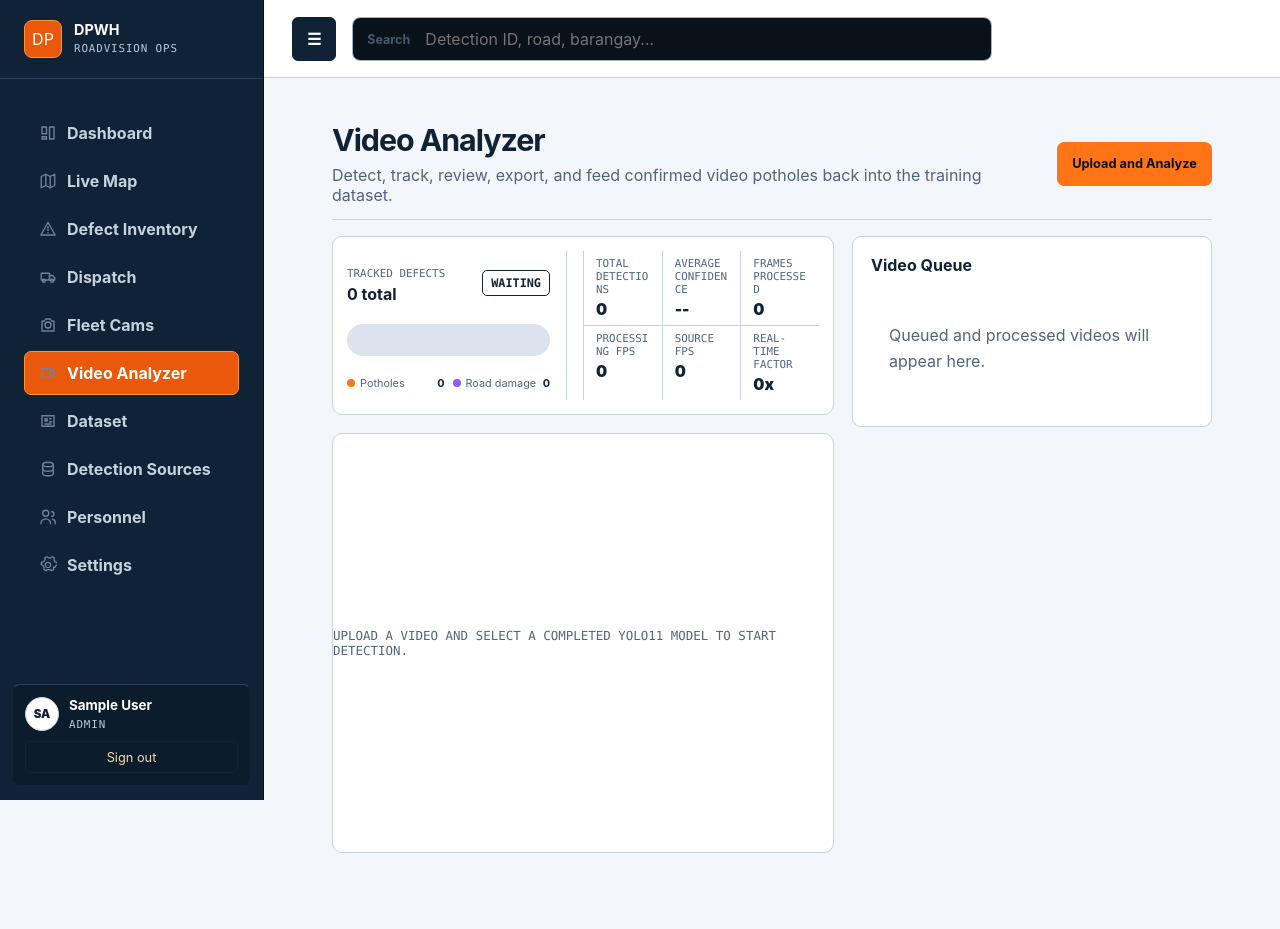
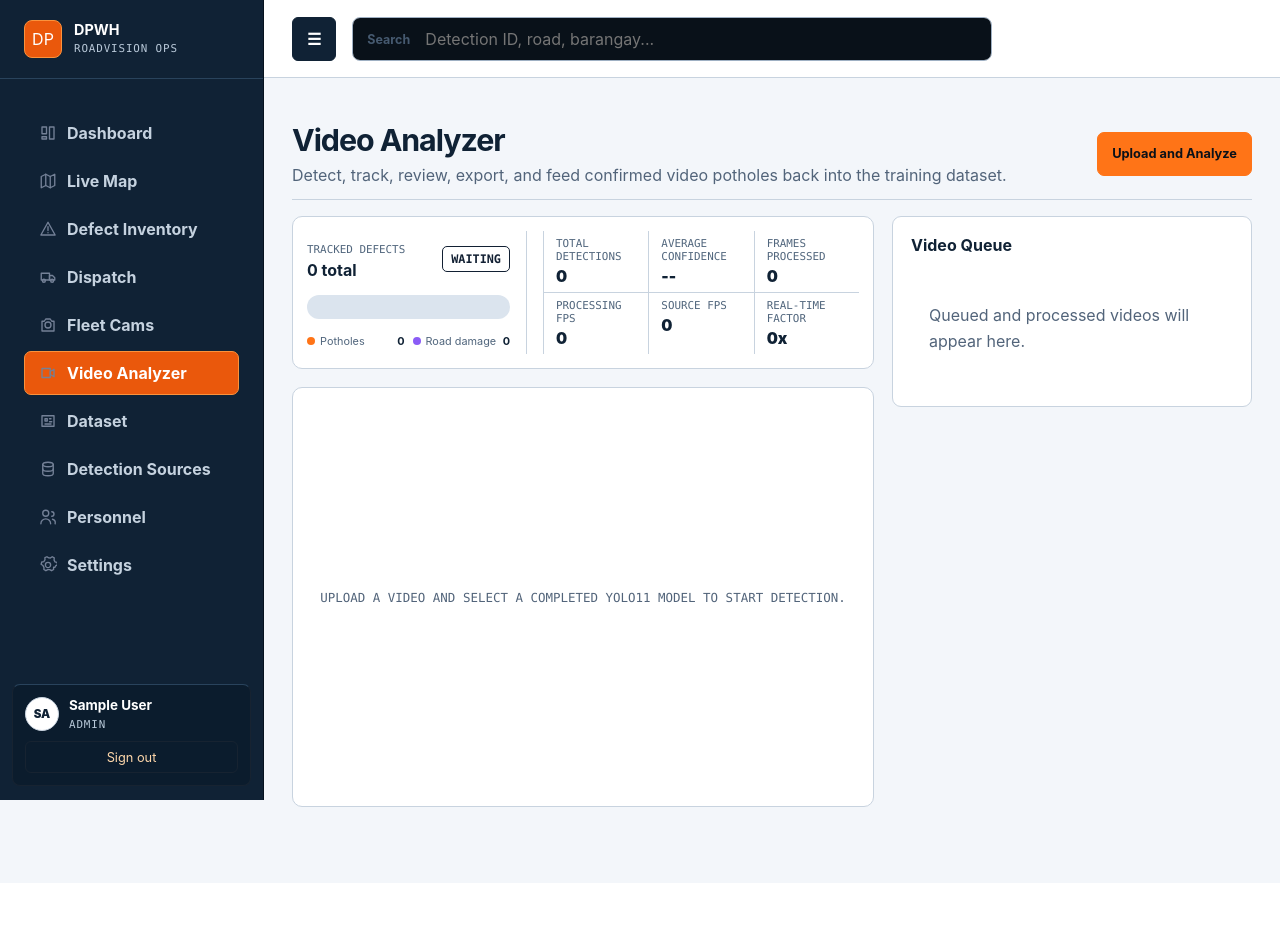
Before and after one commit to gptc5920-dev/roadvision, a Django app: page /_authenticated/admin/ in a window 1280 px wide. After the commit the page ends 807 px from the top, so only its background shows below. Run offline with Django 5.2, Linux system fonts and the light colour scheme; the visitor is signed in with stand-in values (Sample User, id 1); data comes from the database, SQL or seed files in the repository; data that the repository does not hold is empty; some libraries are stand-ins or nearby versions.

Commit message:
requirement changes

```diff
--- a/requirements.txt
+++ b/requirements.txt
@@ -1,6 +1,6 @@
 # XAMPP's bundled MariaDB 10.4 requires the Django 5.0 compatibility line.
 Django==5.0.14
-mysqlclient==2.2.8
+pymysql
 django-storages[s3]==1.14.6
 python-dotenv==1.0.0
 opencv-python-headless==4.13.0.92
--- a/static/console/flat-theme.css
+++ b/static/console/flat-theme.css
@@ -414,6 +414,11 @@ label {
 }
 
 .visualizer-page {
+  width: 100%;
+  max-width: none;
+  margin-inline: 0;
+  padding-right: 0;
+  padding-left: 0;
   padding-top: 18px;
 }
 
--- a/templates/console/base.html
+++ b/templates/console/base.html
@@ -6,7 +6,7 @@
     <meta name="viewport" content="width=device-width, initial-scale=1">
     <title>{% block title %}RoadVision{% endblock %}</title>
     <link rel="stylesheet" href="{% static 'console/styles.css' %}?v=20260726-1">
-    <link rel="stylesheet" href="{% static 'console/flat-theme.css' %}?v=20260726-1">
+    <link rel="stylesheet" href="{% static 'console/flat-theme.css' %}?v=20260726-2">
     <link rel="stylesheet" href="{% static 'console/responsive.css' %}?v=20260726-1">
     {% block extra_head %}{% endblock %}
   </head>
```
